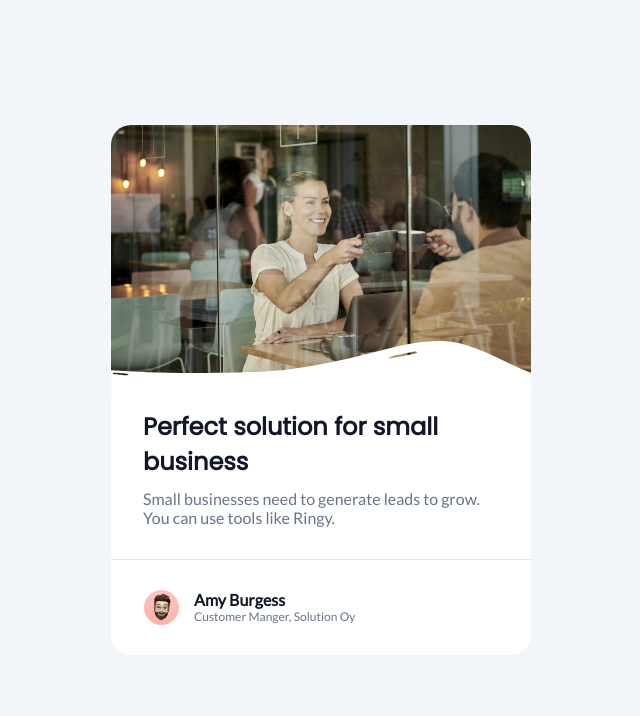
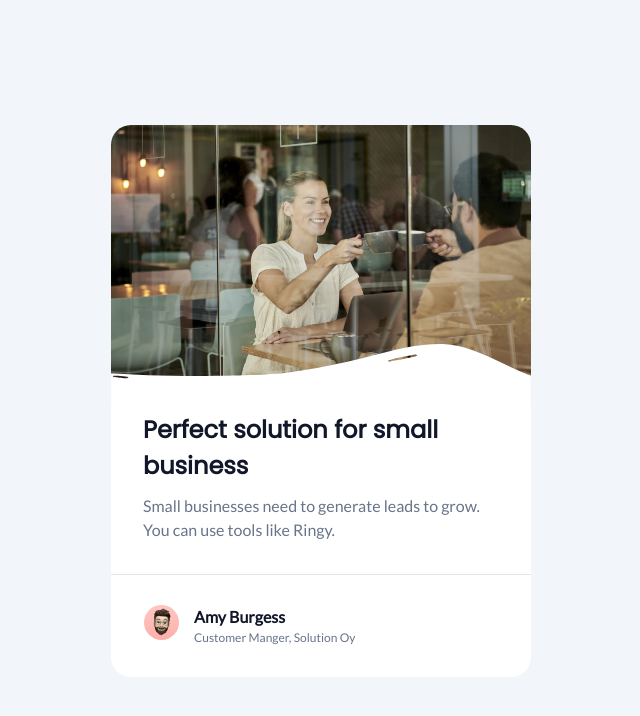
Before and after one commit to thedezz360/business-blog-card, a plain HTML site: page index.html in a window 1280 px wide. Shown: the whole page, without its empty margins (319-959 px from the left). Drawn offline with Linux system fonts and the light colour scheme.

Commit message:
final version

```diff
--- a/index.html
+++ b/index.html
@@ -12,7 +12,7 @@
 </head>
 <body>
 
-	<div class="container">
+
 		<div class="card">
 			<picture class="card-header">
 				<img class="card-img" src="images/hero-image-business-card.png" alt="businnes image">
@@ -38,7 +38,7 @@
 				</div>
 			</div>
 		</div>
-	</div>
+
 
 </body>
 </html>
--- a/style.css
+++ b/style.css
@@ -17,18 +17,18 @@
 body{
 	background-color: #F2F5F9 ;
 	font-size: var(--text-size-body);
-	font-family: var(--font-family-body);
+	font-family: var(--font-family-body), sans-serif;
 	color: #677489;
+	line-height: 1.5;
 }
+
 
 .card{
 	width: 420px;
-	margin-left: auto;
-	margin-right: auto;
-	margin-top: 125px;
 	background-color: #fff;
 	border-radius: 20px;
 	overflow: hidden;
+	margin: 125px auto auto auto
 }
 
 .card-header{
@@ -54,7 +54,7 @@ body{
 }
 
 .card-title{
-	font-family: var(--font-family-title);
+	font-family: var(--font-family-title), sans-serif;
 	font-size: var(--text-size-title);
 	color: #111729;
 	font-weight: 700;
```
